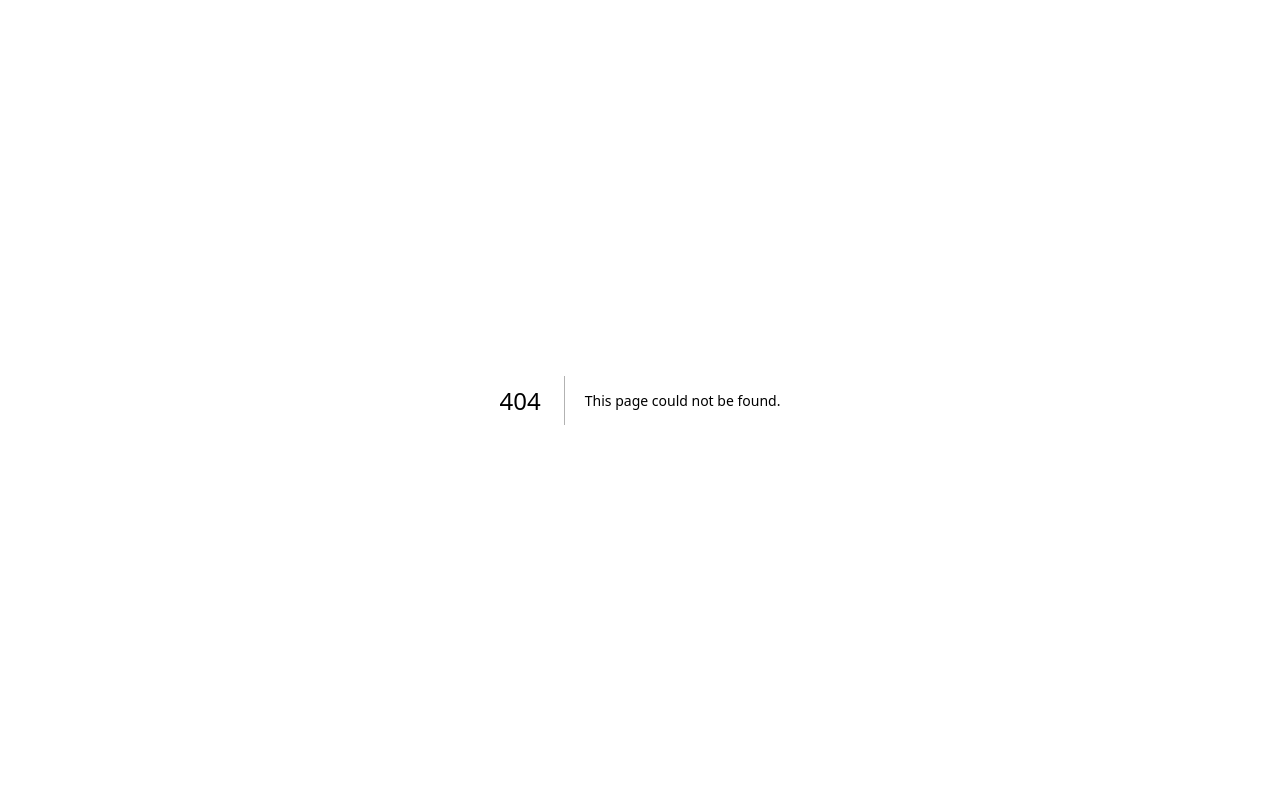
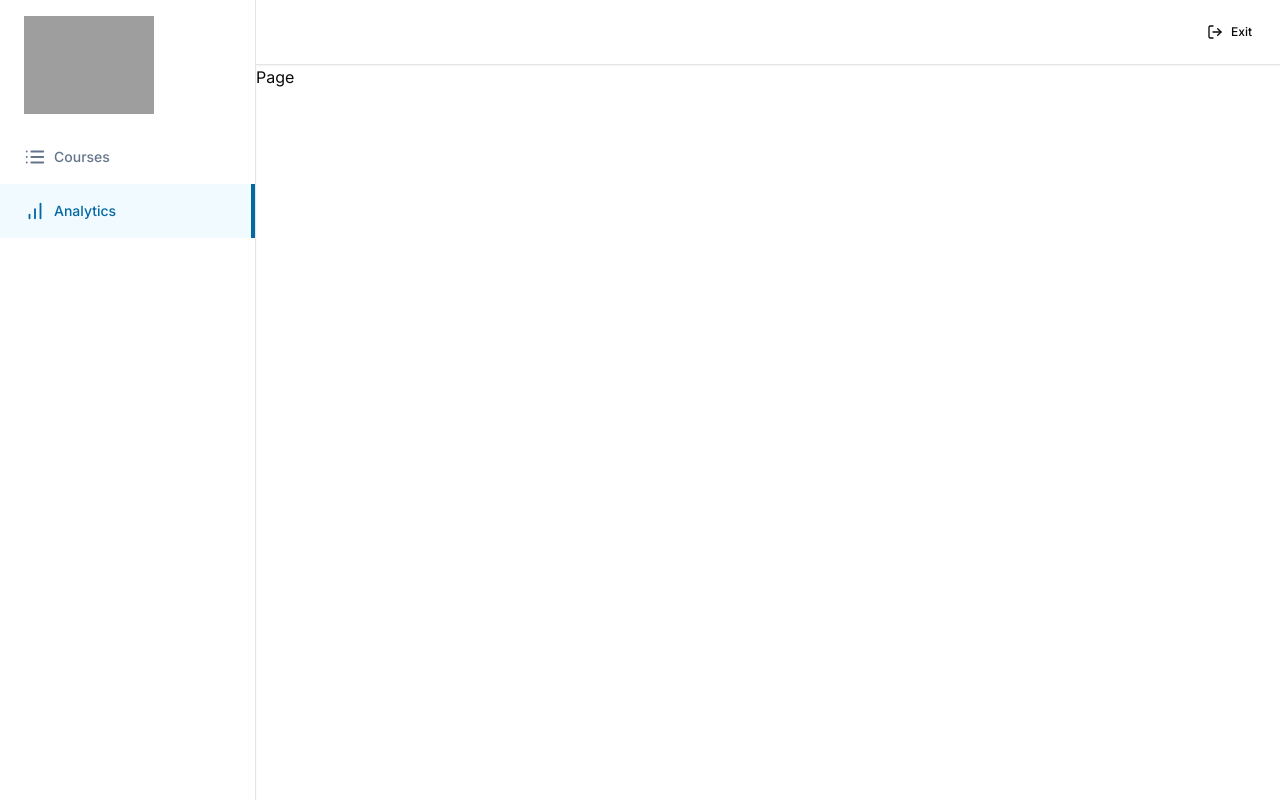
Before and after one commit to abdtriedcoding/learnify, a Next.js app: page /teacher/analytics in a window 1280 px wide. Before the commit this address had no page. Built offline with nearby package versions, Linux system fonts and the light colour scheme; grey boxes are pictures that could not be loaded.

Commit message:
add teacher mode routes

```diff
--- /dev/null
+++ b/app/(dashboard)/(routes)/teacher/analytics/page.tsx
@@ -0,0 +1,7 @@
+const Page = () => {
+  return (
+    <div>Page</div>
+  )
+}
+
+export default Page
--- /dev/null
+++ b/app/(dashboard)/(routes)/teacher/courses/page.tsx
@@ -0,0 +1,7 @@
+const Page = () => {
+  return (
+    <div>Page</div>
+  )
+}
+
+export default Page
--- a/components/navbar-routes.tsx
+++ b/components/navbar-routes.tsx
@@ -1,11 +1,36 @@
-import { UserButton } from "@clerk/nextjs"
+"use client";
 
+import { UserButton } from "@clerk/nextjs";
+import { usePathname } from "next/navigation";
+import { LogOut } from "lucide-react";
+import Link from "next/link";
+
+import { Button } from "@/components/ui/button";
 const NavBarRoutes = () => {
+  const pathname = usePathname();
+
+  const isTeacherPage = pathname?.startsWith("/teacher");
+  const isCoursePage = pathname?.includes("/courses");
+
   return (
-    <div className="ml-auto">
+    <div className="flex gap-x-2 ml-auto">
+      {isTeacherPage || isCoursePage ? (
+        <Link href="/">
+          <Button size="sm" variant="ghost">
+            <LogOut className="h-4 w-4 mr-2" />
+            Exit
+          </Button>
+        </Link>
+      ) : (
+        <Link href="/teacher/courses">
+          <Button size="sm" variant="ghost">
+            Teacher mode
+          </Button>
+        </Link>
+      )}
       <UserButton afterSignOutUrl="/" />
     </div>
-  )
-}
+  );
+};
 
-export default NavBarRoutes
+export default NavBarRoutes;
```
